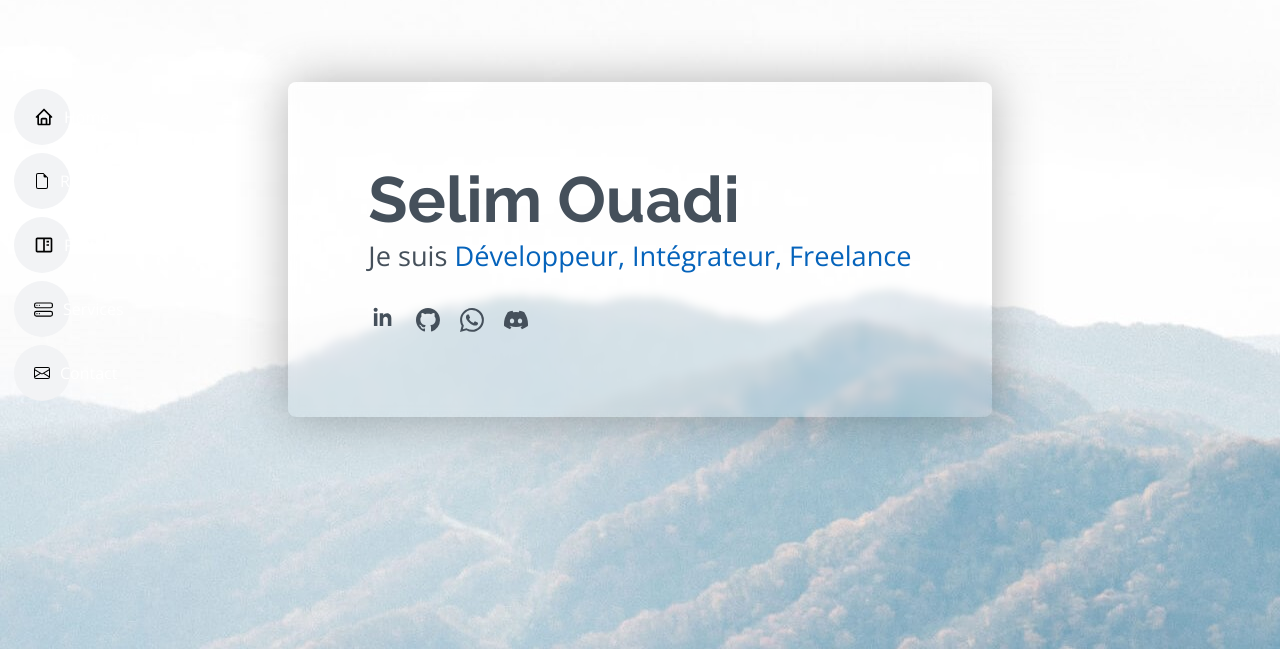
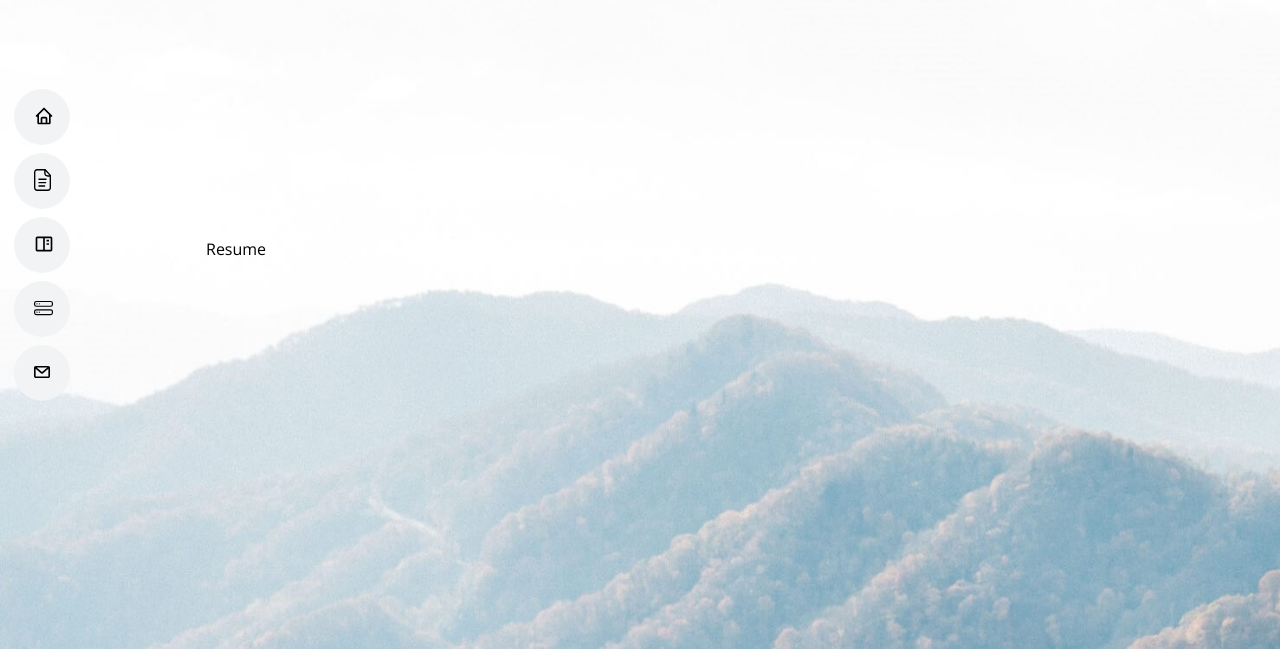
Before and after one commit to S0Web/portfolio-v2, a React (Vite) app: page /resume in a window 1280 px wide. Shown: the part 151-800 px from the top of the page. Built offline with nearby package versions, Linux system fonts and the light colour scheme.

Commit message:
Improve Home page and add navigation

```diff
--- a/src/App.jsx
+++ b/src/App.jsx
@@ -1,17 +1,27 @@
 import { useState } from 'react'
+import { BrowserRouter as Router, Routes, Route} from 'react-router-dom'
 import './App.scss'
 import Sidebar from './component/Sidebar'
 import Home from './component/Home'
-
+import Resume from './pages/Resume'
+import Portfolio from './pages/Portfolio'
+import Services from './pages/Services'
+import Contact from './pages/Contact'
 function App() {
 
   return (
-    <>
+    <Router>
       <div className="app-content">
         <Sidebar />
-        <Home/>
+        <Routes>
+          <Route path="/" element ={<Home/>} />
+          <Route path="/resume" element ={<Resume/>} />
+          <Route path="/portfolio" element ={<Portfolio/>} />
+          <Route path="/services" element ={<Services/>} />
+          <Route path="/contact" element ={<Contact/>} />
+        </Routes>
       </div>
-    </>
+    </Router>
   )
 }
 
--- a/src/App.scss
+++ b/src/App.scss
@@ -15,5 +15,6 @@
     display: flex;
     align-items: center;
     height: 100vh;
-    background: url('assets/hero-bg.jpg');
+    background: url('assets/hero-bg.jpg') no-repeat;
+    background-size: 100% 100%;
 }
--- a/src/component/Home.jsx
+++ b/src/component/Home.jsx
@@ -9,12 +9,13 @@ const Home = () => {
   const [rotation, setRotation] = useState({ x: 0, y: 0 });
   const [shadow, setShadow] = useState({ x: 0, y: 0 });
   const [position, setPosition] = useState({ x: 0, y: 0 });
+  const[blur, setBlur] = useState ({x: 0, y: 0})
   const [isActive, setIsActive] = useState(false);
 
   const handleMouseMove = (event) => {
     if (!isActive) {
-      // Set a 0.3s delay before activating the effect
-      setTimeout(() => setIsActive(true), 100);
+      // changer la valeur pour avoir un délai
+      setTimeout(() => setIsActive(true), 0);
     }
 
     const div = document.getElementById('rotatingDiv');
@@ -26,8 +27,8 @@ const Home = () => {
     const mouseX = event.clientX;
     const mouseY = event.clientY;
 
-    const coefficientX = 2; // Ajustez selon vos préférences
-    const coefficientY = 7; // Ajustez selon vos préférences
+    const coefficientX = 3; // taux de rotation en x
+    const coefficientY = 8; // taux de rotation en y
 
     const diffX = (mouseX - centerX) * (coefficientX / 100 );
     const diffY = (mouseY - centerY) * (coefficientY / 100 );
@@ -38,34 +39,46 @@ const Home = () => {
     setRotation({ x: rotationX, y: rotationY });
 
     // Calcul des ombres en temps réel en fonction de la position du curseur
-    const shadowX = (diffX / 100) * 10; // Ajustez le coefficient pour l'effet d'ombre en relief
-    const shadowY = (diffY / 100) * 10; // Ajustez le coefficient pour l'effet d'ombre en relief
+    const shadowX = (diffX / 100) * 40; // Ombre x
+    const shadowY = (diffY / 100) * 40; // Ombre y
     setShadow({ x: shadowX, y: shadowY });
 
-      // Adjust the div position based on cursor movement
-      const posX = (diffX / 100) * 100; // Adjust the coefficient to control the movement
-      const posY = (diffY / 100) * 100; // Adjust the coefficient to control the movement
-      setPosition({ x: posX, y: posY });
+      // change la position en fonction du curseur
+      const posX = (diffX / 100) * 300; // position x
+      const posY = (diffY / 100) * 300; // position y
+    setPosition({ x: posX, y: posY });
+
+    const blurX = Math.abs(diffX) > 0 ? Math.min(Math.abs(diffX / 100) * 20, 40) : 0;
+    const blurY = Math.abs(diffY) > 0 ? Math.min(Math.abs(diffY / 100) * 20, 40) : 0;
+    setBlur({ x: blurX, y: blurY });
+
   };
+
+  const handleMouseLeave = () => {
+    setRotation({ x: 0, y: 0 });
+    setShadow({ x: 0, y: 0 });
+    setPosition({ x: 0, y: 0 });
+  }
 
   return (
     <div className="home-content">
       <div
-      id=""
       className="rotating-div"
       style={{
         transform: `rotateX(${rotation.x}deg) rotateY(${rotation.y}deg) translate(${isActive ? position.x : 0}px, ${
           isActive ? position.y : 0
         }px)`,
-        transition: isActive ? 'transform 0.3s ease' : 'none', // Add transition only when active
+        transition: isActive ? 'transform 0.15s ease' : 'none',
       }}
         onMouseMove={handleMouseMove}
+        onMouseLeave={handleMouseLeave}
       >
         <div
           id='rotatingDiv'
           className='container'
           style={{
-            boxShadow: `${shadow.x}px ${shadow.y}px 50px rgba(0, 0, 0, 0.3)`, // Utilisation des valeurs d'ombre dynamiques
+            boxShadow: `${shadow.x}px ${shadow.y}px 50px rgba(0, 0, 0, 0.3)`,
+            backdropFilter: `blur(${blur.x}px) blur(${blur.y}px)`,
           }}
         >
           <h1>Selim Ouadi</h1>
--- a/src/component/Home.scss
+++ b/src/component/Home.scss
@@ -11,7 +11,9 @@
 }
 
 .home-content .rotating-div .container {
-    backdrop-filter: blur(5px);
+    backdrop-filter: blur(0px);
+    transition: backdrop-filter 0.3s ease;
+
     border-radius: 8px;
     padding: 80px;
 }
--- a/src/component/Sidebar.jsx
+++ b/src/component/Sidebar.jsx
@@ -1,4 +1,5 @@
 import React from 'react'
+import { Link } from "react-router-dom";
 import './Sidebar.scss'
 import SidebarButton from './SidebarButton'
 import LogoHome from '../assets/Sidebar/logo-home.svg'
@@ -6,15 +7,20 @@ import LogoResume from '../assets/Sidebar/logo-resume.svg'
 import LogoPortfolio from '../assets/Sidebar/logo-portfolio.svg'
 import LogoServices from '../assets/Sidebar/logo-services.svg'
 import LogoContact from '../assets/Sidebar/logo-contact.svg'
+
+
 const Sidebar = () => {
+
   return (
+
     <div className="sidebar-content">
-      <SidebarButton LogoPath={LogoHome}  Name="Home"/>
-      <SidebarButton LogoPath={LogoResume} Name="Resume"/>
-      <SidebarButton LogoPath={LogoPortfolio} Name="Portfolio"/>
-      <SidebarButton LogoPath={LogoServices} Name="Services"/>
-      <SidebarButton LogoPath={LogoContact} Name="Contact"/>
+      <SidebarButton linkTo="/" logoPath={LogoHome}  name="Home"/>
+      <SidebarButton linkTo="/resume" logoPath={LogoResume} name="Resume"/>
+      <SidebarButton linkTo="/portfolio" logoPath={LogoPortfolio} name="Portfolio"/>
+      <SidebarButton linkTo="/services" logoPath={LogoServices} name="Services"/>
+      <SidebarButton linkTo="/contact" logoPath={LogoContact} name="Contact"/>
     </div>
+
   )
 }
 
--- a/src/component/Sidebar.scss
+++ b/src/component/Sidebar.scss
@@ -1,4 +1,9 @@
 .sidebar-content {
     margin-left : 14px;
     margin-right: 17vh;
+    z-index: 1;
 }
+
+.sidebar-content a {
+    text-decoration: none;
+}
--- a/src/component/SidebarButton.jsx
+++ b/src/component/SidebarButton.jsx
@@ -1,12 +1,15 @@
-import React from 'react'
+import React, {useState} from 'react'
 import './SidebarButton.scss'
+import {Link} from 'react-router-dom'
 
-const SidebarButton = ({LogoPath, Name}) => {
+const SidebarButton = ({ logoPath, name, linkTo }) => {
 
   return (
-      <div className="sidebar-button-content">
-      <img src={LogoPath} alt="logo" />
-      <p>{Name}</p>
+    <div className={"sidebar-button-content"}>
+      <Link to={linkTo}>
+        <img src={logoPath} alt="logo" />
+        <p>{name}</p>
+      </Link>
     </div>
   )
 }
--- a/src/component/SidebarButton.scss
+++ b/src/component/SidebarButton.scss
@@ -4,12 +4,12 @@
     background: #F2F3F5;
     border-radius: 50%;
     margin-bottom: 8px;
-    display: flex;
-    justify-content: center;
-    align-items: center;
+    // display: flex;
+    // justify-content: center;
+    // align-items: center;
+
     transition: 0.3s;
-    display: flex;
-    justify-content: left;
+
 }
 
 .sidebar-button-content img {
@@ -17,16 +17,27 @@
 }
 .sidebar-button-content p {
     margin-left: 10px;
-    color: white;
+    color: transparent;
     transition: 0.3s;
+}
+
+.sidebar-button-content-active {
+    background : #0563BB
 }
 
 .sidebar-button-content:hover {
     background : #0563BB;
-    width: 128px;
+    padding-right: 80px;
     border-radius: 50px;
 }
 
-.sidebar-button-content p:hover {
-    display: block;
+.sidebar-button-content:hover img {
+    filter: invert(100%);
 }
+.sidebar-button-content:hover p {
+    color: white
+}
+
+a {
+    display: flex;
+}
--- /dev/null
+++ b/src/pages/Contact.jsx
@@ -0,0 +1,9 @@
+import React from 'react'
+
+const Contact = () => {
+  return (
+    <div>Contact</div>
+  )
+}
+
+export default Contact
--- /dev/null
+++ b/src/pages/Portfolio.jsx
@@ -0,0 +1,9 @@
+import React from 'react'
+
+const Portfolio = () => {
+  return (
+    <div>Portfolio</div>
+  )
+}
+
+export default Portfolio
--- /dev/null
+++ b/src/pages/Resume.jsx
@@ -0,0 +1,9 @@
+import React from 'react'
+
+const Resume = () => {
+  return (
+    <div>Resume</div>
+  )
+}
+
+export default Resume
--- /dev/null
+++ b/src/pages/Services.jsx
@@ -0,0 +1,9 @@
+import React from 'react'
+
+const Services = () => {
+  return (
+    <div>Services</div>
+  )
+}
+
+export default Services
```
Also changed, not shown: src/assets/Sidebar/logo-contact.svg, src/assets/Sidebar/logo-resume.svg.
